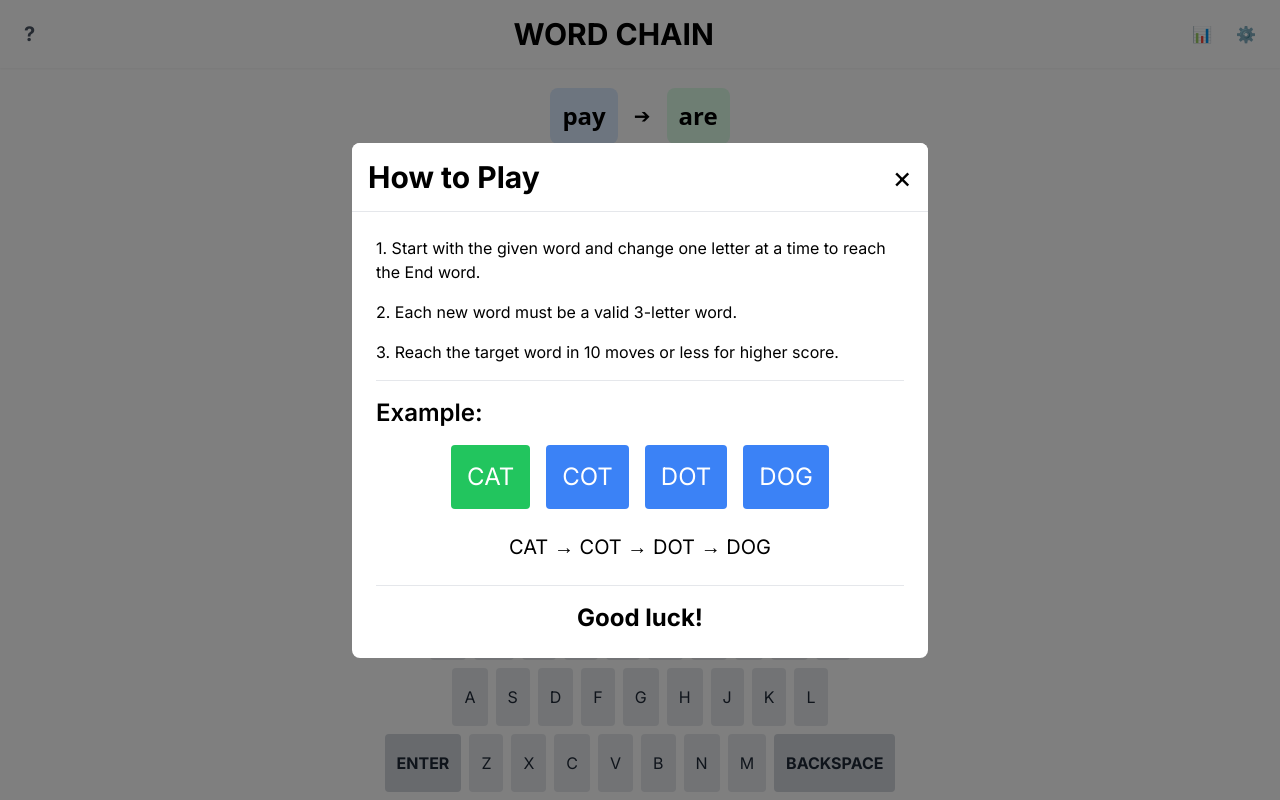
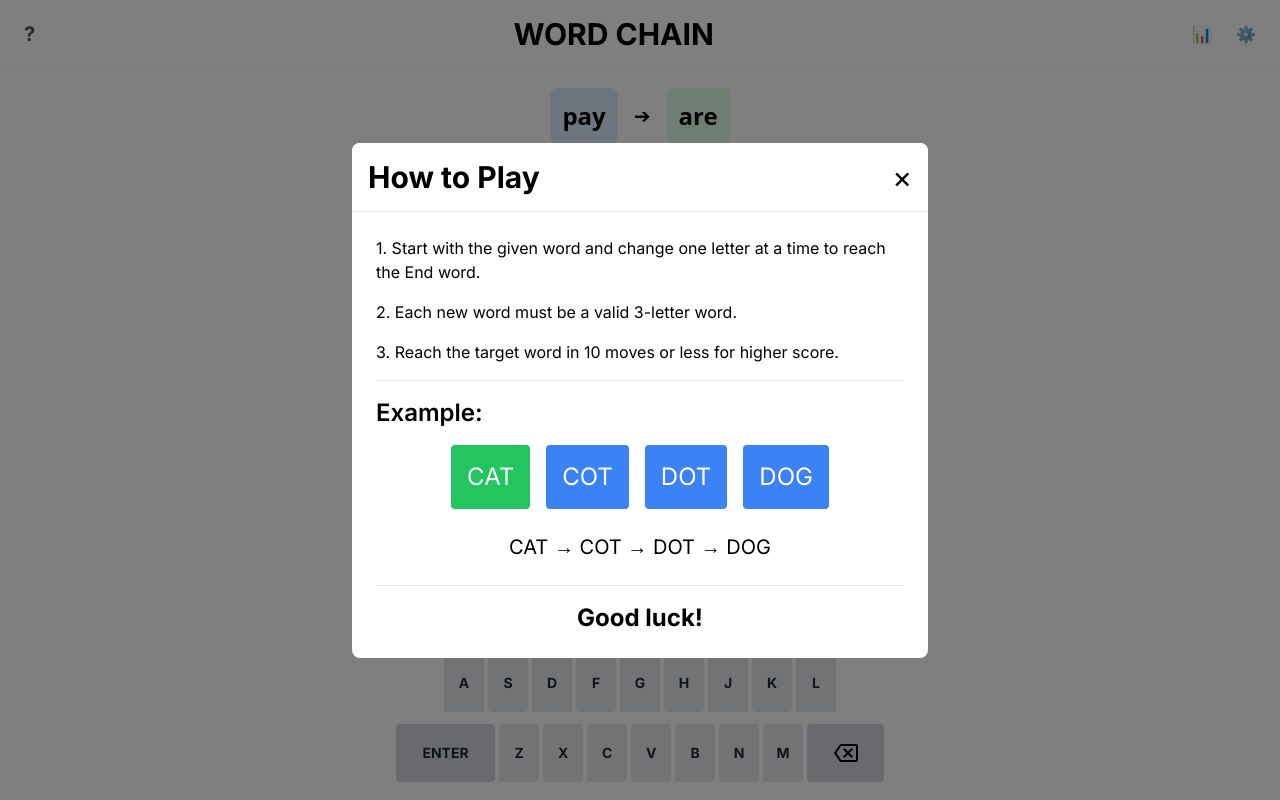
Before and after one commit to kevincarringtonstory/word-chain, a Next.js app: page /game in a window 1280 px wide. Built offline with nearby package versions, Linux system fonts and the light colour scheme.

Commit message:
more keybord updates

```diff
--- a/app/components/Keyboard.tsx
+++ b/app/components/Keyboard.tsx
@@ -29,24 +29,38 @@ const Keyboard: React.FC<KeyboardProps> = ({
     }
   };
 
+  const BackspaceIcon = () => (
+    <svg
+      xmlns="http://www.w3.org/2000/svg"
+      viewBox="0 0 24 24"
+      className="w-6 h-6"
+    >
+      <path d="M22 3H7c-.69 0-1.23.35-1.59.88L0 12l5.41 8.11c.36.53.9.89 1.59.89h15c1.1 0 2-.9 2-2V5c0-1.1-.9-2-2-2zm0 16H7.07L2.4 12l4.66-7H22v14zm-11.59-2L14 13.41 17.59 17 19 15.59 15.41 12 19 8.41 17.59 7 14 10.59 10.41 7 9 8.41 12.59 12 9 15.59z" />
+    </svg>
+  );
+
   return (
-    <div className="keyboard mt-4">
+    <div className="keyboard w-full max-w-lg mx-auto px-1 py-2 bg-white">
       {keys.map((row, rowIndex) => (
         <div key={rowIndex} className="flex justify-center mb-2">
           {row.map((key) => (
             <button
               key={key}
-              className={`mx-1 px-3 py-2 rounded ${
-                key === 'ENTER' || key === 'BACKSPACE'
-                  ? 'bg-gray-300 text-gray-800 font-bold'
-                  : 'bg-gray-200 text-gray-800'
-              } ${
-                disabledKeys.has(key) ? 'opacity-50 cursor-not-allowed' : ''
-              }`}
+              className={`
+                m-0.5 px-1 py-3 rounded text-sm font-bold
+                ${
+                  key === 'ENTER' || key === 'BACKSPACE'
+                    ? 'w-auto flex-grow bg-gray-300 text-gray-800'
+                    : 'w-8 sm:w-10 bg-gray-200 text-gray-800'
+                }
+                ${disabledKeys.has(key) ? 'opacity-50 cursor-not-allowed' : ''}
+                active:bg-gray-400 transition-colors duration-100
+                flex items-center justify-center uppercase
+              `}
               onClick={() => handleKeyClick(key)}
               disabled={disabledKeys.has(key)}
             >
-              {key}
+              {key === 'BACKSPACE' ? <BackspaceIcon /> : key}
             </button>
           ))}
         </div>
--- a/app/components/WordChainsGame.tsx
+++ b/app/components/WordChainsGame.tsx
@@ -38,6 +38,14 @@ const WordChainsGame: React.FC = () => {
   useEffect(() => {
     const initialState = getInitialState();
     setState(initialState);
+
+    // Add event listener for physical keyboard
+    window.addEventListener('keydown', handleKeyDown);
+
+    // Clean up the event listener
+    return () => {
+      window.removeEventListener('keydown', handleKeyDown);
+    };
   }, []);
 
   const getInitialState = (): GameState => {
@@ -160,6 +168,19 @@ const WordChainsGame: React.FC = () => {
     handleSubmit();
   };
 
+  const handleKeyDown = (event: KeyboardEvent) => {
+    if (state.gameOver) return;
+
+    const key = event.key.toUpperCase();
+    if (key === 'ENTER') {
+      handleSubmit();
+    } else if (key === 'BACKSPACE') {
+      handleBackspace();
+    } else if (/^[A-Z]$/.test(key)) {
+      handleKeyPress(key);
+    }
+  };
+
   return (
     <div className="flex flex-col h-screen bg-white">
       <header className="w-full bg-white shadow-sm flex items-center px-2 sm:px-4 py-2 sm:py-3 sticky top-0 z-10">
@@ -178,8 +199,8 @@ const WordChainsGame: React.FC = () => {
         </div>
       </header>
 
-      <main className="flex-grow overflow-y-auto">
-        <div className="font-sans w-full max-w-md mx-auto p-2 sm:p-5 flex flex-col justify-start">
+      <main className="flex-grow overflow-y-auto flex flex-col justify-between">
+        <div className="font-sans w-full max-w-md mx-auto p-2 sm:p-5 flex flex-col">
           {showInstructions && (
             <div className="fixed inset-0 bg-black bg-opacity-50 flex items-center justify-center">
               <div className="bg-white p-4 rounded-lg max-w-sm">
@@ -241,7 +262,7 @@ const WordChainsGame: React.FC = () => {
           </div>
 
           {!state.gameOver && (
-            <div className="mb-4">
+            <div className="mb-2">
               <input
                 type="text"
                 value={state.inputWord}
@@ -259,10 +280,9 @@ const WordChainsGame: React.FC = () => {
             </div>
           )}
         </div>
-      </main>
 
         {!state.gameOver && (
-        <div className="w-full">
+          <div className="w-full mt-auto">
             <Keyboard
               onKeyPress={handleKeyPress}
               onEnter={handleEnter}
@@ -271,6 +291,7 @@ const WordChainsGame: React.FC = () => {
             />
           </div>
         )}
+      </main>
 
       <Notification
         message={state.notificationMessage}
--- a/app/globals.css
+++ b/app/globals.css
@@ -67,6 +67,8 @@ body {
   height: 58px;
   user-select: none;
   transition: background-color 0.3s ease;
+  touch-action: manipulation;
+  min-width: 24px;
 }
 
 .keyboard button:hover {
@@ -76,3 +78,20 @@ body {
 .keyboard button:active {
   background-color: #9ca3af;
 }
+
+@media (max-width: 360px) {
+  .keyboard button {
+    min-width: 20px;
+    font-size: 10px;
+  }
+}
+
+html,
+body {
+  height: 100%;
+  overflow: hidden;
+}
+
+#__next {
+  height: 100%;
+}
```
Lines whose indentation alone changed are shown as unchanged.
